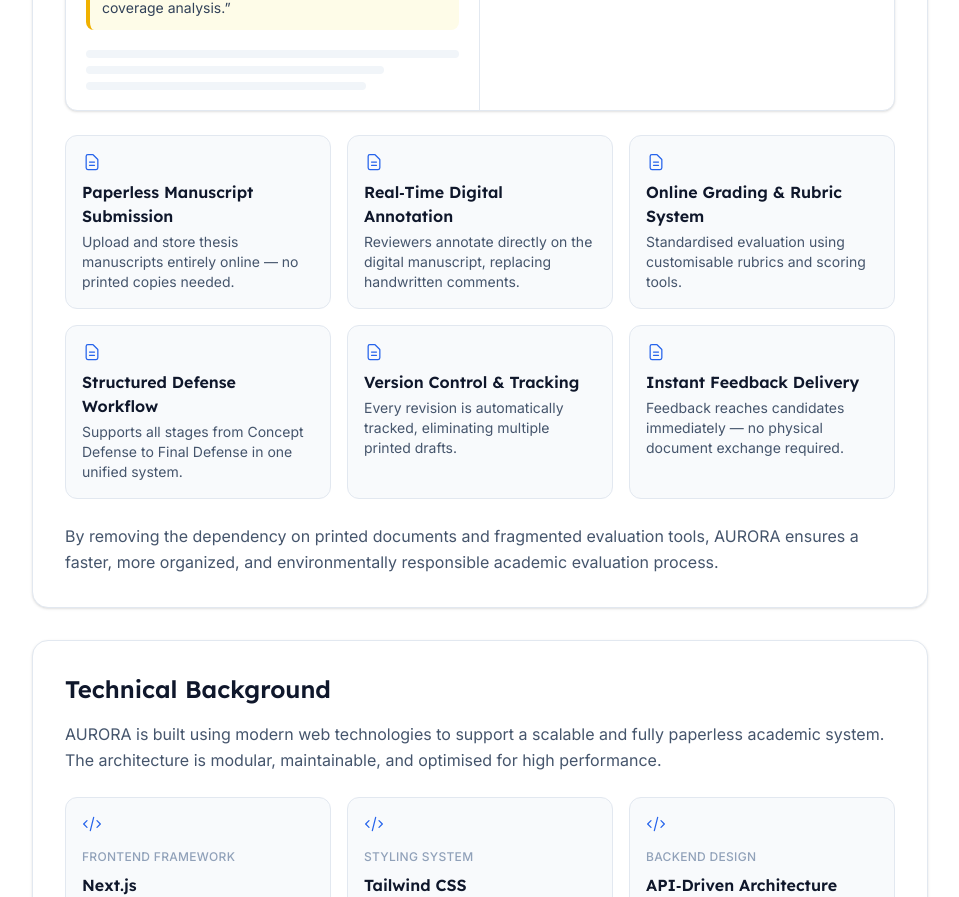
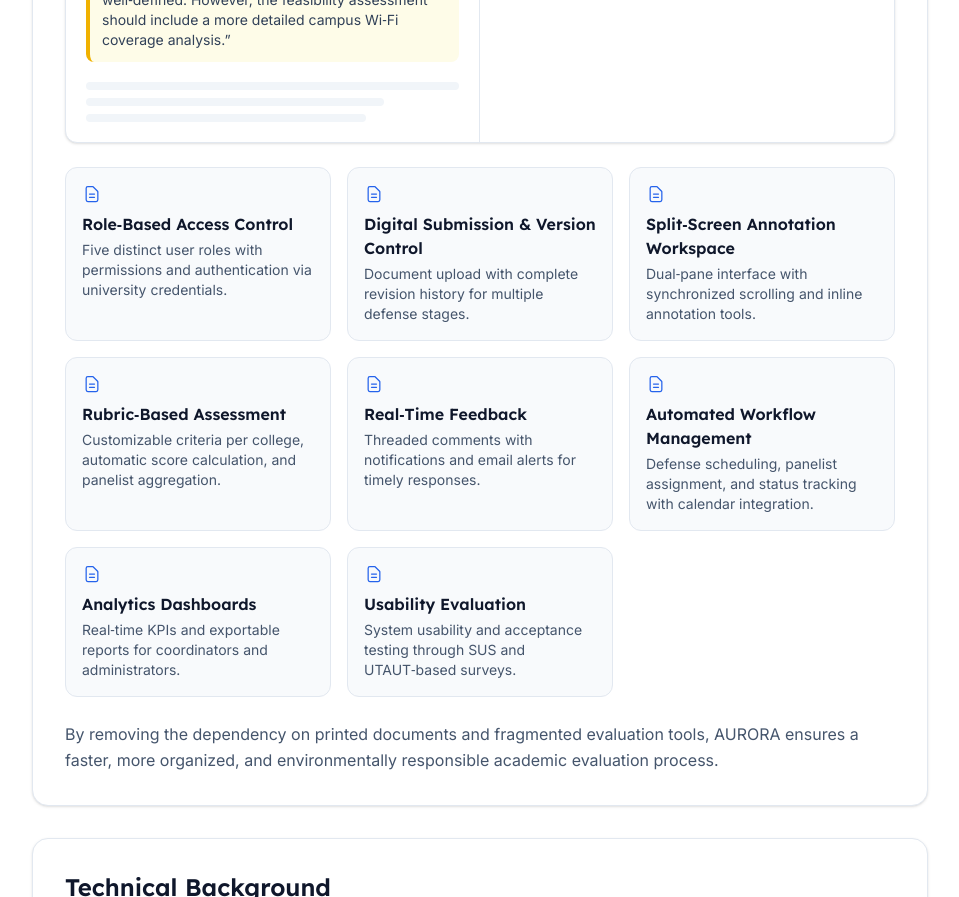
Before and after one commit to gnmngo/aurora-concept-defense, a Next.js app: page / in a window 1280 px wide. Shown: the part 3480-4377 px from the top of the page, without its empty margins (312-1271 px from the left). Built offline with nearby package versions, Linux system fonts and the light colour scheme.

Commit message:
Update Proposed Solution with specific objectives and split-screen preview description

```diff
--- a/components/sections/ProposedSolution.tsx
+++ b/components/sections/ProposedSolution.tsx
@@ -1,13 +1,47 @@
 import SplitScreenPreview from "./SplitScreenPreview";
 
 export default function ProposedSolution() {
-  const features = [
-    { title: "Paperless Manuscript Submission", description: "Upload and store thesis manuscripts entirely online — no printed copies needed." },
-    { title: "Real‑Time Digital Annotation", description: "Reviewers annotate directly on the digital manuscript, replacing handwritten comments." },
-    { title: "Online Grading & Rubric System", description: "Standardised evaluation using customisable rubrics and scoring tools." },
-    { title: "Structured Defense Workflow", description: "Supports all stages from Concept Defense to Final Defense in one unified system." },
-    { title: "Version Control & Tracking", description: "Every revision is automatically tracked, eliminating multiple printed drafts." },
-    { title: "Instant Feedback Delivery", description: "Feedback reaches candidates immediately — no physical document exchange required." },
+  const objectives = [
+    {
+      title: "Role‑Based Access Control",
+      description:
+        "Five distinct user roles with permissions and authentication via university credentials.",
+    },
+    {
+      title: "Digital Submission & Version Control",
+      description:
+        "Document upload with complete revision history for multiple defense stages.",
+    },
+    {
+      title: "Split‑Screen Annotation Workspace",
+      description:
+        "Dual‑pane interface with synchronized scrolling and inline annotation tools.",
+    },
+    {
+      title: "Rubric‑Based Assessment",
+      description:
+        "Customizable criteria per college, automatic score calculation, and panelist aggregation.",
+    },
+    {
+      title: "Real‑Time Feedback",
+      description:
+        "Threaded comments with notifications and email alerts for timely responses.",
+    },
+    {
+      title: "Automated Workflow Management",
+      description:
+        "Defense scheduling, panelist assignment, and status tracking with calendar integration.",
+    },
+    {
+      title: "Analytics Dashboards",
+      description:
+        "Real‑time KPIs and exportable reports for coordinators and administrators.",
+    },
+    {
+      title: "Usability Evaluation",
+      description:
+        "System usability and acceptance testing through SUS and UTAUT‑based surveys.",
+    },
   ];
 
   return (
@@ -17,7 +51,7 @@ export default function ProposedSolution() {
           Proposed Solution
         </h2>
 
-        {/* Core Innovation (accent line) */}
+        {/* Core Innovation Card */}
         <div className="bg-slate-50 dark:bg-slate-700/50 rounded-xl p-5 md:p-6 border border-slate-200 dark:border-slate-600 relative overflow-hidden mb-6">
           <div className="absolute left-0 top-0 bottom-0 w-1.5 bg-royal rounded-l-xl" />
           <div className="ml-4">
@@ -25,32 +59,45 @@ export default function ProposedSolution() {
               Core Innovation: Unified Paperless Split‑Screen Evaluation
             </h3>
             <p className="text-slate-600 dark:text-slate-300 mb-3 leading-relaxed">
-              AURORA introduces a split‑screen academic evaluation concept that redefines how thesis and capstone defenses are conducted in a paperless environment.
+              AURORA introduces a split‑screen academic evaluation concept that redefines how thesis and capstone
+              defenses are conducted in a paperless environment.
             </p>
             <p className="text-slate-600 dark:text-slate-300 mb-3 leading-relaxed">
-              Instead of separating document viewing and evaluation into different tools or printed workflows, AURORA conceptualizes a unified interface where:
+              Instead of separating document viewing and evaluation into different tools or printed workflows,
+              AURORA conceptualizes a unified interface where:
             </p>
             <ul className="list-disc ml-6 mb-3 text-slate-600 dark:text-slate-300 space-y-2">
-              <li><strong className="text-slate-900 dark:text-white">One side</strong> presents the digital manuscript for continuous reading.</li>
-              <li><strong className="text-slate-900 dark:text-white">The other side</strong> provides structured evaluation context such as feedback, insights, and system‑guided review elements.</li>
+              <li>
+                <strong className="text-slate-900 dark:text-white">One side</strong> presents the digital
+                manuscript for continuous reading.
+              </li>
+              <li>
+                <strong className="text-slate-900 dark:text-white">The other side</strong> provides structured
+                evaluation context such as feedback, insights, and system‑guided review elements.
+              </li>
             </ul>
             <p className="text-slate-600 dark:text-slate-300 mb-3 leading-relaxed">
-              This design concept aims to improve reviewer efficiency by reducing cognitive switching between documents and evaluation forms, allowing a more focused and continuous review process.
+              This design concept aims to improve reviewer efficiency by reducing cognitive switching between
+              documents and evaluation forms, allowing a more focused and continuous review process.
             </p>
             <p className="text-slate-700 dark:text-slate-200 font-medium">
-              The split‑screen approach represents AURORA’s key innovation in achieving a fully paperless and integrated academic defense workflow.
+              The split‑screen approach represents AURORA’s key innovation in achieving a fully paperless and
+              integrated academic defense workflow.
             </p>
           </div>
         </div>
 
-        {/* ––––––––––––– NEW: Split‑Screen Feature Preview ––––––––––––– */}
+        {/* Short description of the preview */}
+        <p className="text-sm text-slate-500 dark:text-slate-400 mb-3">
+          Visual representation of the split‑screen workspace:
+        </p>
         <SplitScreenPreview />
 
-        {/* Feature cards grid */}
+        {/* Feature cards grid – specific objectives */}
         <div className="grid grid-cols-1 sm:grid-cols-2 lg:grid-cols-3 gap-4 mb-6">
-          {features.map((feature) => (
+          {objectives.map((obj) => (
             <div
-              key={feature.title}
+              key={obj.title}
               className="
                 group
                 bg-slate-50 dark:bg-slate-700/50
@@ -69,17 +116,19 @@ export default function ProposedSolution() {
                 </svg>
               </div>
               <h4 className="font-semibold text-base mb-1 text-slate-900 dark:text-white group-hover:text-royal dark:group-hover:text-blue-300 transition-colors">
-                {feature.title}
+                {obj.title}
               </h4>
               <p className="text-sm text-slate-600 dark:text-slate-300">
-                {feature.description}
+                {obj.description}
               </p>
             </div>
           ))}
         </div>
 
+        {/* Conclusion */}
         <p className="leading-relaxed text-slate-600 dark:text-slate-300">
-          By removing the dependency on printed documents and fragmented evaluation tools, AURORA ensures a faster, more organized, and environmentally responsible academic evaluation process.
+          By removing the dependency on printed documents and fragmented evaluation tools, AURORA ensures a
+          faster, more organized, and environmentally responsible academic evaluation process.
         </p>
       </div>
     </section>
```
